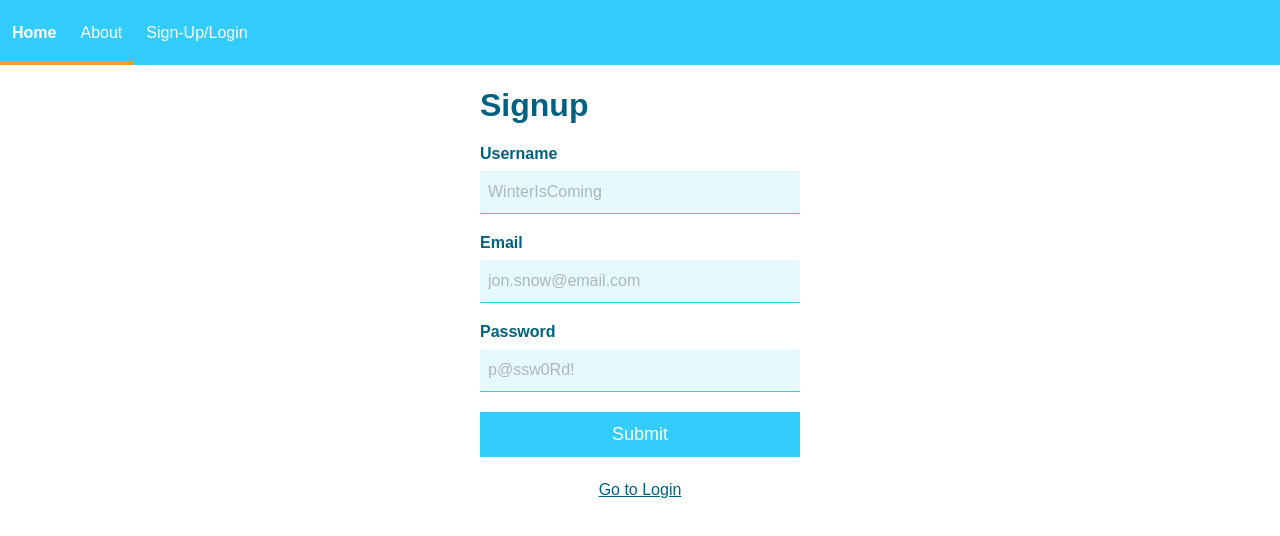
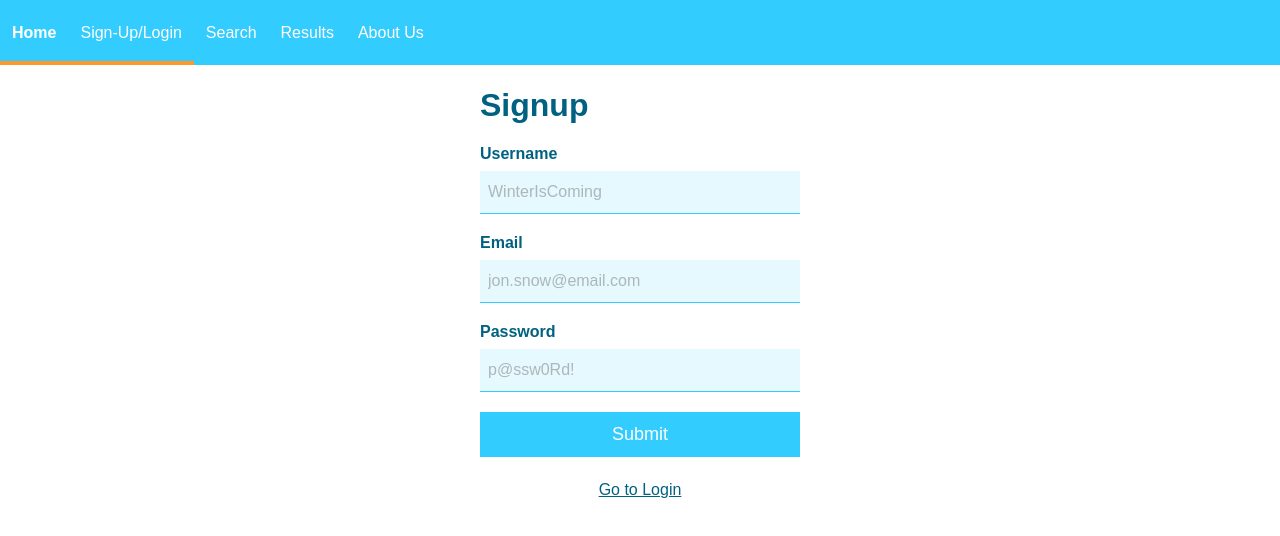
Before and after one commit to Alais555/kanji-ju, a React (Create React App) app in the folder client/: page /signup in a window 1280 px wide. Shown: the top 536 px of the page. Built offline with nearby package versions, Linux system fonts and the light colour scheme.

Commit message:
navbar complete

```diff
--- a/client/src/components/Navbar/Navbar.js
+++ b/client/src/components/Navbar/Navbar.js
@@ -23,12 +23,22 @@ function Navbar() {
   } else {
     links.push(
       <NavLink key="signup" className="nav-item" to="/signup">
-        About
+        Sign-Up/Login
       </NavLink>
     );
     links.push(
       <NavLink key="login" className="nav-item" to="/login">
-        Sign-Up/Login
+        Search
+      </NavLink>
+    );
+    links.push(
+      <NavLink key="results" className="nav-item" to="/results">
+        Results
+      </NavLink>
+    );
+    links.push(
+      <NavLink key="search" className="nav-item" to="/search">
+        About Us
       </NavLink>
     );
   }
@@ -43,4 +53,5 @@ function BrandLink(props) {
   );
 }
 
+
 export default Navbar;
```
